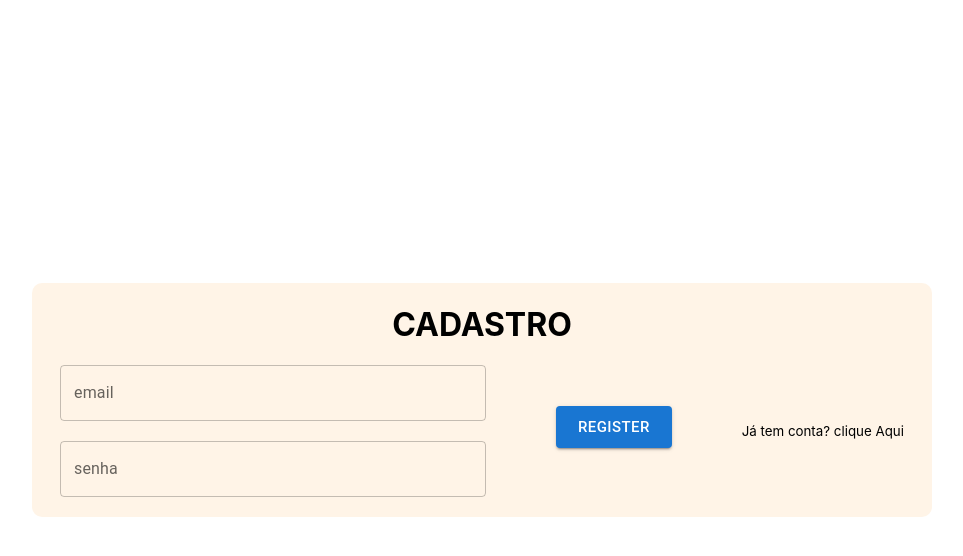
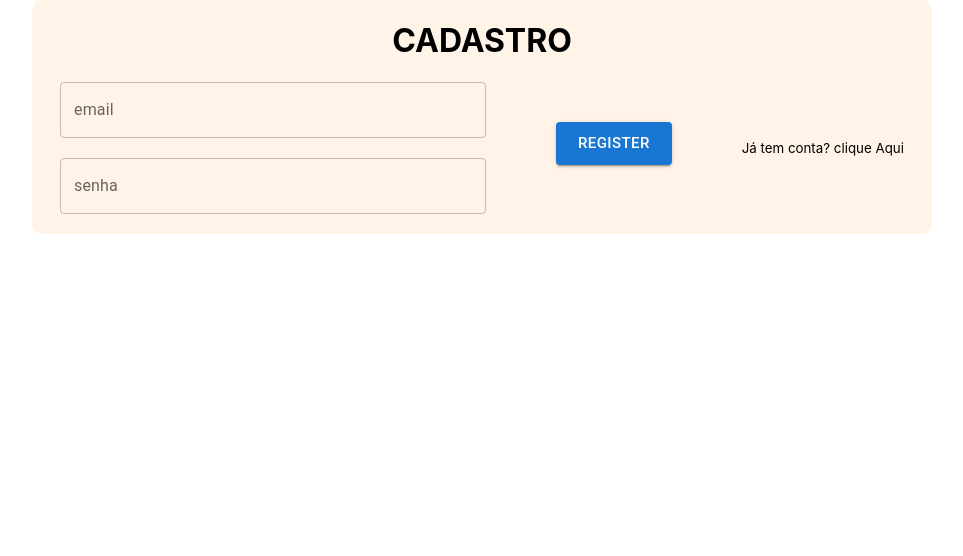
Before and after one commit to paullo97/uex.io, a React (Create React App) app: page / in a window 1280 px wide. Shown: the top 556 px of the page, without its empty margins (158-1121 px from the left). Built offline with nearby package versions, Linux system fonts and the light colour scheme.

Commit message:
Include route pages

```diff
--- a/src/App.css
+++ /dev/null
@@ -1,5 +0,0 @@
-.container {
-  display: flex;
-  align-items: center;
-  height: 100vh;
-}
--- a/src/App.js
+++ b/src/App.js
@@ -1,13 +1,17 @@
-import './App.css';
-import RegisterForm from './pages/register';
-import { AlertProvider } from './services/alertService';
+import RegisterForm from "./pages/register";
+import Login from "./pages/login";
+import { AlertProvider } from "./services/alertService";
+import { BrowserRouter as Router, Route, Routes } from "react-router-dom";
 
 function App() {
   return (
     <AlertProvider>
-      <div className='container'>
-        <RegisterForm />
-      </div>
+      <Router>
+        <Routes>
+          <Route path="/" element={<RegisterForm />} />
+          <Route path="/login" element={<Login />} />
+        </Routes>
+      </Router>
     </AlertProvider>
   );
 }
```
